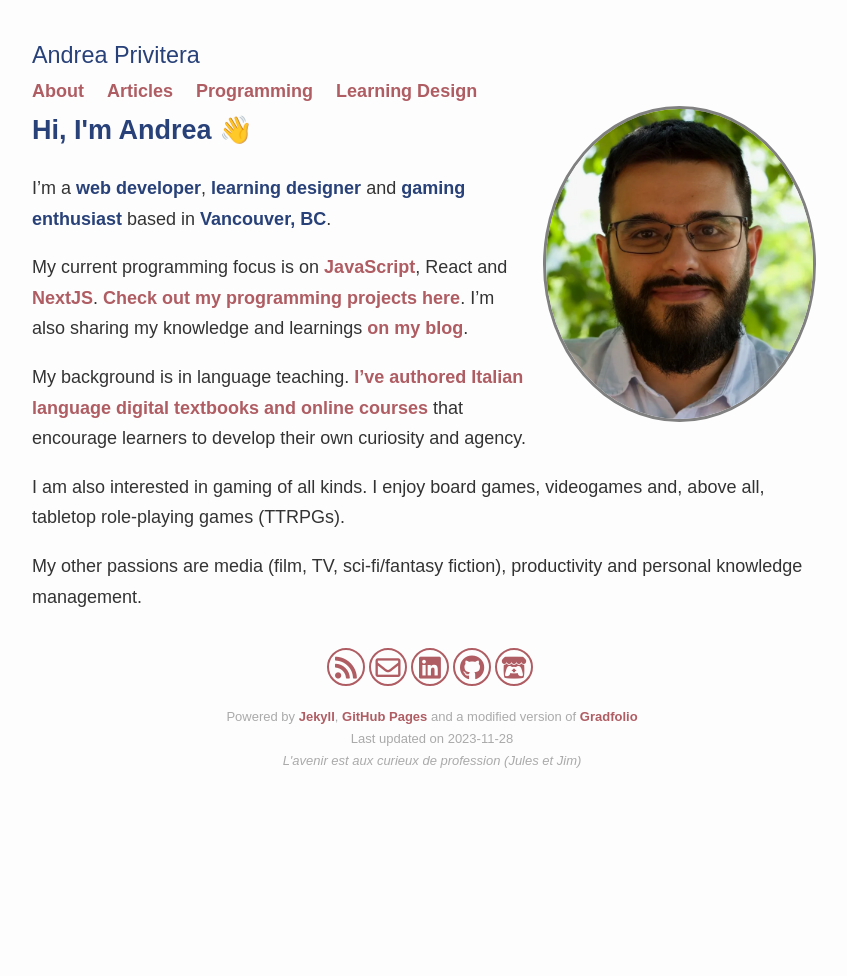
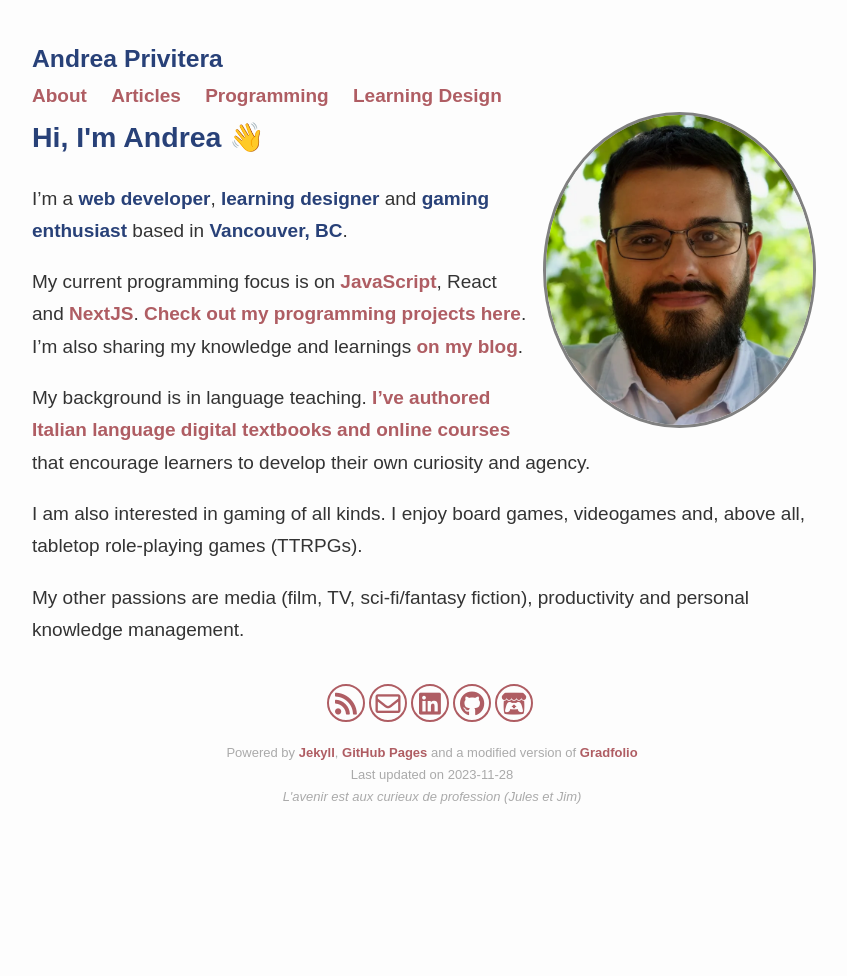
Before and after one commit to anprivitera/anprivitera.github.io, a Jekyll site: the page built from index.md, in a window 1280 px wide. Shown: the whole page, without its empty margins (208-1055 px from the left). Built offline with Jekyll 4.4.1, drawn with Linux system fonts in a browser that asks for light colours; nearby versions of some CDN libraries; emoji names are drawn with the system emoji font; comment, search, counter and statistics services are not loaded.

```diff
--- a/assets/css/_sass/google-fonts.scss
+++ b/assets/css/_sass/google-fonts.scss
@@ -11,3 +11,10 @@
   font-weight: 400;
   src: local('Fira Mono'), local('FiraMono-Regular'), url(/assets/fonts/FiraMono-Regular.ttf) format('ttf');
 }
+
+@font-face {
+  font-family: 'Karla';
+  font-style: normal;
+  font-weight: 400;
+  src: local('Karla'), local('Karla-Regular'), url(/assets/fonts/Karla-VariableFont_wght.ttf) format('ttf');
+}
--- a/assets/css/_sass/style.scss
+++ b/assets/css/_sass/style.scss
@@ -112,6 +112,8 @@
 
   .blog-headline {
     color: $brand-color-light;
+    font-family: 'Rubik', sans-serif;
+    font-weight: bold;
 
     @media (prefers-color-scheme: dark) {
       color: $brand-color-dark;
@@ -202,6 +204,7 @@
 
   /* Horizontal scrolling navbar. From: https://iamsteve.me/blog/horizontal-scrolling-responsive-menu */
   .scroll {
+    font-family: 'Rubik', sans-serif;
     white-space: nowrap;
     overflow-x: auto;
     -webkit-overflow-scrolling: touch;
--- a/assets/css/_sass/variables.scss
+++ b/assets/css/_sass/variables.scss
@@ -1,5 +1,5 @@
-$base-font-family: 'Rubik', sans-serif;
-$base-font-size: 18px;
+$base-font-family: 'Karla', sans-serif;
+$base-font-size: 19px;
 $base-font-weight: 400;
 $small-font-size: $base-font-size * 0.875;
 $base-line-height: 1.7;
```
Also changed, not shown: assets/css/fonts/Karla-VariableFont_wght.ttf (added).
